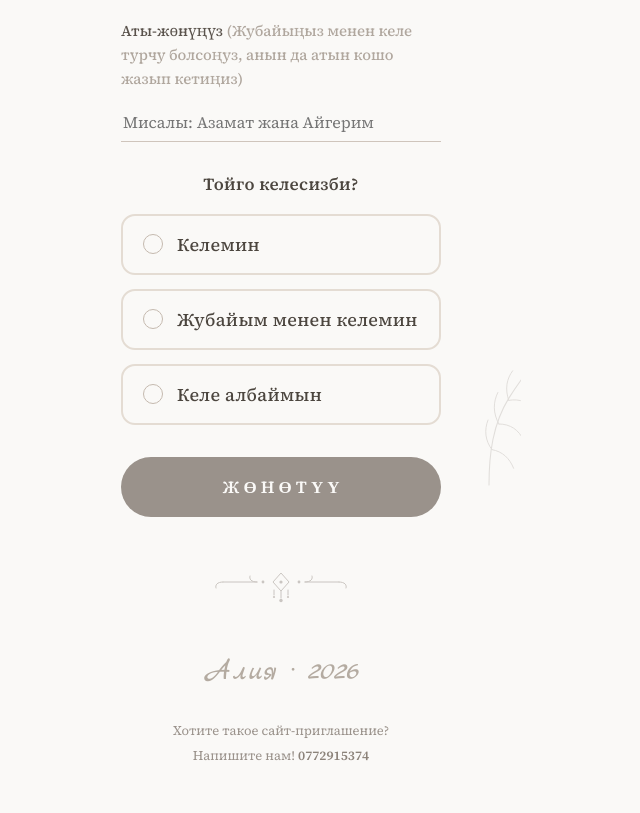
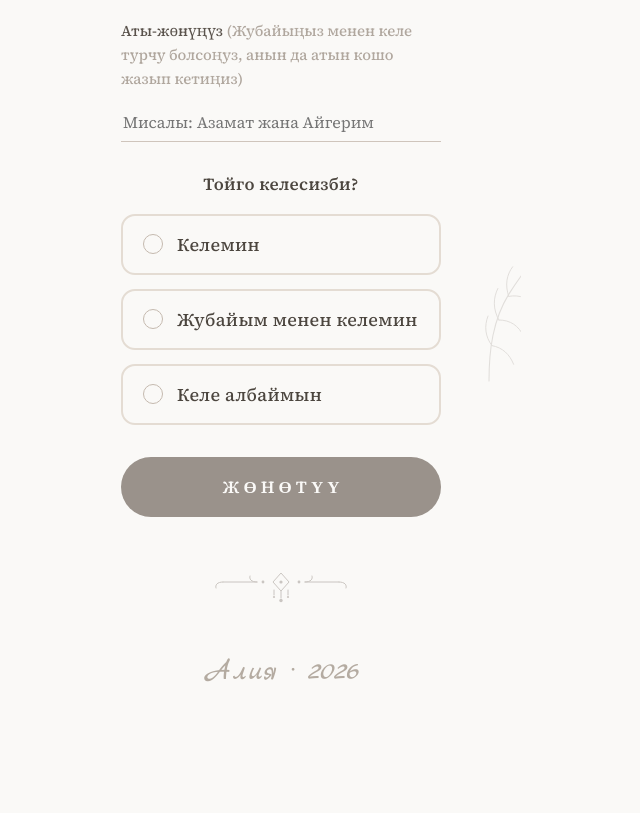
Before and after one commit to KiraCoder/kyz-uzatuu, a plain HTML site: page index.html in a window 1280 px wide. Shown: the part 3222-4035 px from the top of the page, without its empty margins (359-999 px from the left). After the commit the page ends 3997 px from the top, so only its background shows below. Drawn offline with nearby package versions, Linux system fonts and the light colour scheme.

Commit message:
Remove promotional footer section
- Removed "Хотите такое сайт-приглашение?" contact section
- Cleaned up footer-contact CSS styles
- Simplified footer to show only wedding couple names

🤖 Generated with [Claude Code](https://claude.com/claude-code)

Co-Authored-By: Claude <noreply@anthropic.com>

```diff
--- a/index.html
+++ b/index.html
@@ -974,29 +974,6 @@
     margin: 14px 0 0;
   }
 
-  .footer-contact {
-    text-align: center;
-    margin-top: 30px;
-    padding-bottom: 40px;
-  }
-
-  .footer-contact p {
-    font-size: clamp(11px, 3vw, 13px);
-    color: #9A928B;
-    margin: 4px 0;
-    line-height: 1.6;
-  }
-
-  .footer-contact a {
-    color: #8C837A;
-    text-decoration: none;
-    font-weight: 600;
-    transition: color 0.2s;
-  }
-
-  .footer-contact a:hover {
-    color: #4C463F;
-  }
 
   /* Loading spinner */
   .spinner {
@@ -1214,11 +1191,6 @@
       </div>
     </div>
     <p class="footer-name reveal fade-in">Алия · 2026</p>
-
-    <div class="footer-contact reveal fade-in">
-      <p>Хотите такое сайт-приглашение?</p>
-      <p>Напишите нам! <a href="https://wa.me/996772915374?text=%D0%A5%D0%BE%D1%87%D1%83%20%D1%81%D0%B0%D0%B9%D1%82-%D0%BF%D1%80%D0%B8%D0%B3%D0%BB%D0%B0%D1%88%D0%B5%D0%BD%D0%B8%D0%B5" target="_blank" rel="noopener">0772915374</a></p>
-    </div>
   </section>
 </div>
 
```
